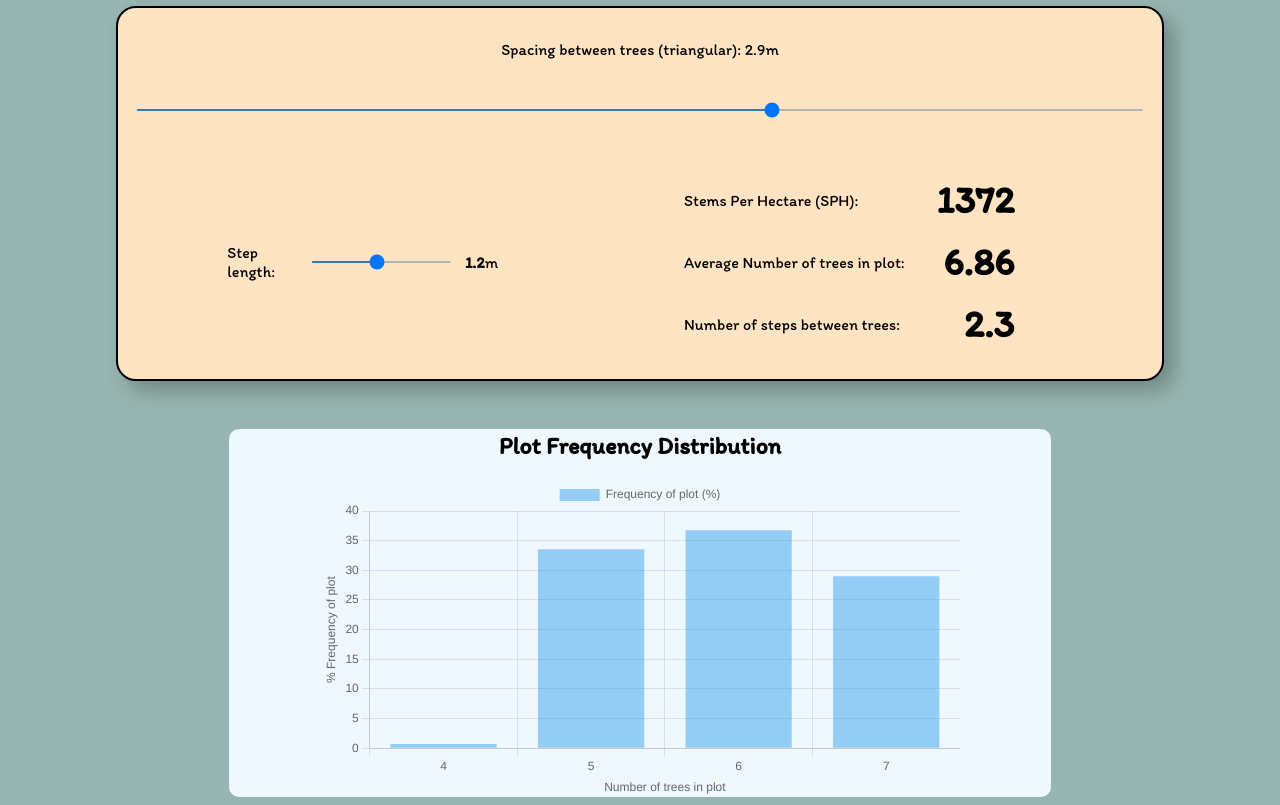
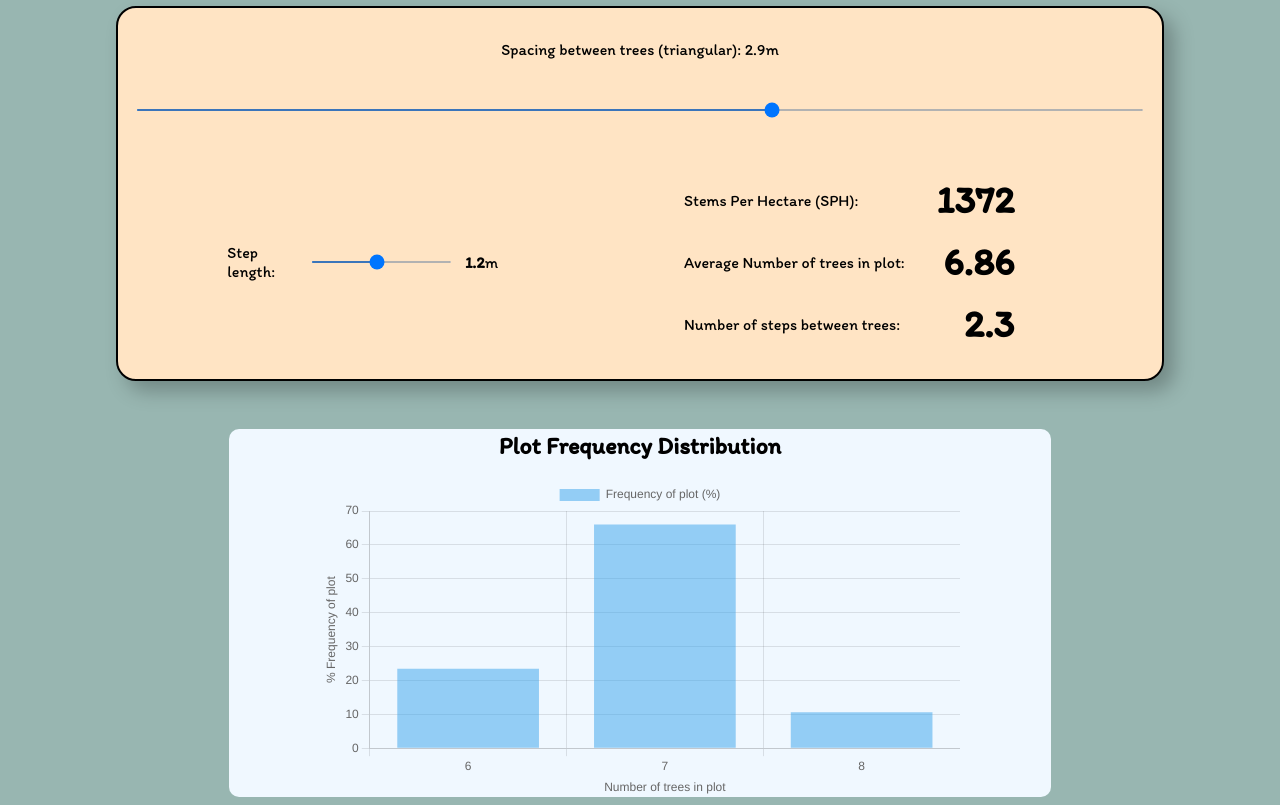
Before and after one commit to owenlee-dev/density-dial, a plain HTML site: page index.html in a window 1280 px wide. Shown: the part 631-1436 px from the top of the page. Drawn offline with nearby package versions, Linux system fonts and the light colour scheme; a web font is replaced by a local one.

Commit message:
solved distribution issues

```diff
--- a/DensityDial.js
+++ b/DensityDial.js
@@ -1,14 +1,17 @@
-// Density 2000= 10 trees/plot = 2.4m spacing
-// Density 1800= 9 trees/plot = 2.5m spacing
-// Density 1600= 8 trees/plot = 2.7m spacing
-// Density 1400= 7 trees/plot = 2.9m spacing
-// Density 1200= 6 trees/plot = 3.1m spacing
-// Density 1000= 5 trees/plot = 3.4m spacing
-// Density 800= 4 trees/plot = 3.8m spacing
+// Density 2000 = 10 trees/plot = 2.4m spacing
+// Density 1800 = 9 trees/plot = 2.5m spacing
+// Density 1600 = 8 trees/plot = 2.7m spacing
+// Density 1400 = 7 trees/plot = 2.9m spacing
+// Density 1200 = 6 trees/plot = 3.1m spacing
+// Density 1000 = 5 trees/plot = 3.4m spacing
+// Density 800 = 4 trees/plot = 3.8m spacing
+
+// Distribution problem statement
+// You want the distribution of the number of points (or trees) inside a circle of radius 3.99 given a spacing (distance between adjacent points). The problem then becomes scanning through all possible center points of the circle (with a granularity of 0.1) within the grid and calculating the number of grid points (or trees) that fall inside the circle for each center point.
 
 //~~~~~~~~~~~~~~~~~~~~~~~~~~~~~~~~~~~~~~~~~~~~~~~~~~~~~~~~~~~~~~~~~~~~~~~~~
 // SELECT HTML ELEMENTS
-const meter = 26;
+const meter = 30;
 
 const plotValue = document.querySelector(".plot-value");
 const sph = document.querySelector(".sph");
@@ -34,7 +37,7 @@ const gridSpacing = document.querySelector(".grid-spacing");
 const treeGrid = document.querySelector(".grid-container");
 //~~~~~~~~~~~~~~~~~~~~~~~~~~~~~~~~~~~~~~~~~~~~~~~~~~~~~~~~~~~~~~~~~~~~~~~~~
 //initialize spcaing
-treeGrid.style.columnGap = (2.9 * meter) / 2 + "px";
+treeGrid.style.columnGap = (2.9 * meter) / Math.sqrt(3) / 2 + "px";
 treeGrid.style.rowGap = (2.9 * meter) / 2 + "px";
 
 // step spacing
@@ -60,7 +63,9 @@ const throwPlot = (grid, POx, POy) => {
   let numTrees = 0;
   let Ty, Tx;
   let k = true;
-  let spacing = triangularSpacing.innerHTML;
+  let spacingX = parseFloat(triangularSpacing.innerHTML);
+  let spacingY = (Math.sqrt(3) / 2) * spacingX;
+
   // loop vertical
   for (let i = 0; i < grid.length; i++) {
     if (k) {
@@ -70,11 +75,11 @@ const throwPlot = (grid, POx, POy) => {
     }
     // loop horizontal
     for (let j = 0; j < grid[0].length; j++) {
-      Tx = grid[i][j][0] * spacing;
+      Tx = grid[i][j][0] * spacingY;
       if (k) {
-        Ty = grid[i][j][1] * spacing + spacing / 2;
+        Ty = grid[i][j][1] * spacingX + 0.5 * spacingX;
       } else {
-        Ty = grid[i][j][1] * spacing;
+        Ty = grid[i][j][1] * spacingX;
       }
       if ((POy - Ty) ** 2 + (POx - Tx) ** 2 <= 3.99 ** 2) {
         numTrees++;
@@ -90,8 +95,9 @@ const doTheThing = () => {
   //~~~~~~~~~~~~~~~~~~~~~~~~~~~~~~~~~~~~~~~~~~~~~~~~~~~~~~~~~~~~~~~~~~~~~~~~~
   // grid 20x20 grid of coordinates
   let grid = new Array(20);
-  let spacing = triangularSpacing.innerHTML;
+  let spacing = parseFloat(triangularSpacing.innerHTML);
 
+  // initialize grid with each point having a coordinate (x,y)
   for (let i = 0; i < grid.length; i++) {
     grid[i] = new Array(20);
   }
@@ -103,12 +109,14 @@ const doTheThing = () => {
 
   let plotList = {};
 
+  // arbitrarily chose a point a "starting center point"
   let PO = grid[9][9];
   let POx = Math.round(PO[0] * spacing * 10) / 10;
   let POy = Math.round(PO[1] * spacing * 10) / 10;
-  // loop through every square cm of the chosen area and throw a plot
-  for (let i = POx; i < POx + Number(spacing); i += 0.1) {
-    for (let j = POy; j < POy + Number(spacing); j += 0.1) {
+
+  // move the center of the plot 0.1 along a rectangle that is spacing x [root(3)/2*spacing]
+  for (let i = POx; i < POx + spacing; i += 0.1) {
+    for (let j = POy; j < POy + 2 * spacing; j += 0.1) {
       let plot = throwPlot(grid, i, j);
 
       // if plot already exists in plot list -> increment
@@ -121,6 +129,7 @@ const doTheThing = () => {
     }
   }
 
+  console.log(plotList);
   // results
   const values = Object.values(plotList);
   const totalNumPlots = values.reduce(function (a, b) {
@@ -132,7 +141,9 @@ const doTheThing = () => {
   }
   return plotPercents;
 };
+
 let plotPercents = doTheThing();
+console.log(plotPercents);
 //~~~~~~~~~~~~~~~~~~~~~~~~~~~~~~~~~~~~~~~~~~~~~~~~~~~~~~~~~~~~~~~~~~~~~~~~~
 // PLOT RESULTS
 let chartElement = document.getElementById("plot-chart");
@@ -194,7 +205,8 @@ let plotChart = new Chart(chartElement, config);
 // When changing the line spacing
 triangularSlider.addEventListener("input", (event) => {
   // expand grid of trees
-  treeGrid.style.columnGap = (event.target.value / 2) * meter + "px";
+  treeGrid.style.columnGap =
+    (event.target.value / Math.sqrt(3) / 2) * meter + "px";
   treeGrid.style.rowGap = (event.target.value / 2) * meter + "px";
 
   // update the slider label
--- a/style.css
+++ b/style.css
@@ -1,5 +1,6 @@
 @import url("https://fonts.googleapis.com/css2?family=Carter+One&display=swap");
 @import url("https://fonts.googleapis.com/css2?family=Itim&display=swap");
+@import url("https://fonts.googleapis.com/css2?family=Alice&display=swap");
 
 body {
   background-color: #98b6b1;
@@ -16,9 +17,10 @@ body {
 .dd-title {
   text-align: center;
   font-size: 3vw;
-  padding: 0px 3em;
+  padding: 0em 3em;
   margin: 0;
   background-color: bisque;
+  border-radius:20px;
   font-family: "Carter One", cursive;
   border: 2px solid black;
   box-shadow: 10px 10px 20px black;
@@ -94,7 +96,7 @@ body {
 }
 .grid-container {
   position: absolute;
-  transform: translate(-50%, -65%);
+  /* transform: translate(-50%, -65%); */
   display: grid;
   cursor: move;
   grid-template-rows:  1fr 1fr 1fr 1fr 1fr 1fr 1fr 1fr 1fr 1fr 1fr 1fr 1fr 1fr 1fr 1fr 1fr 1fr 1fr 1fr 1fr 1fr;
```
